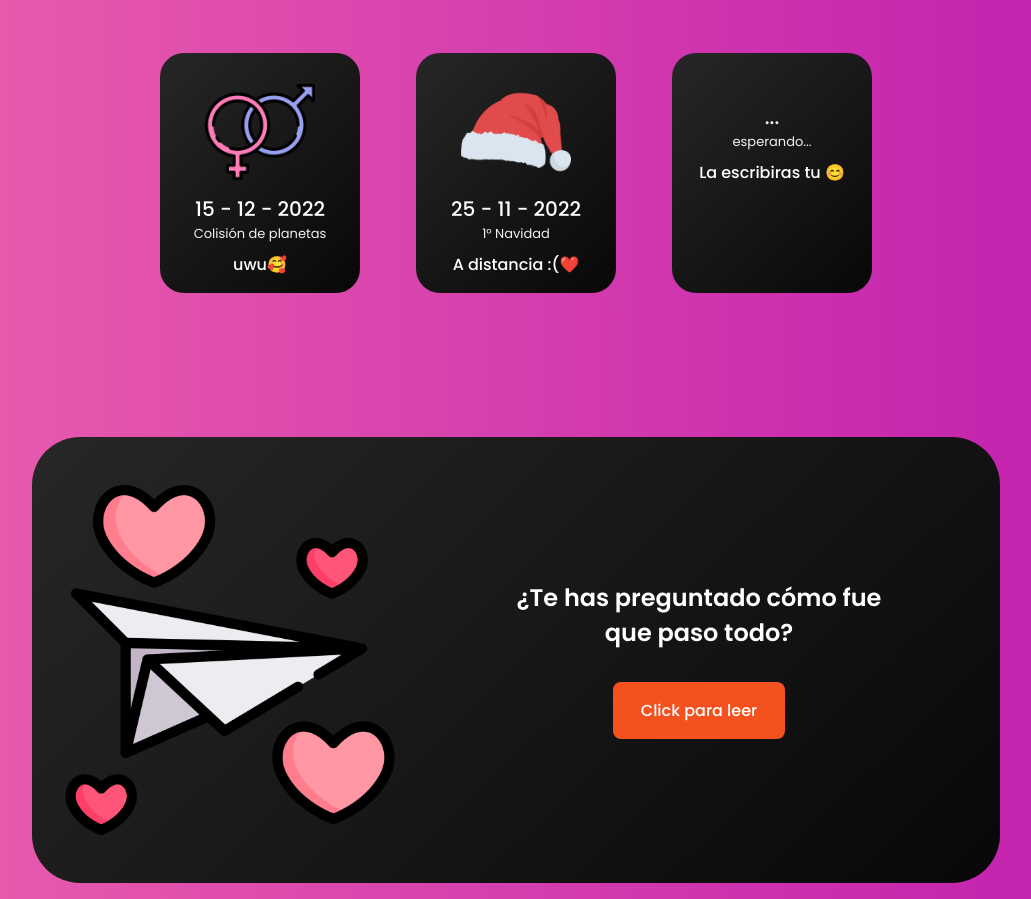
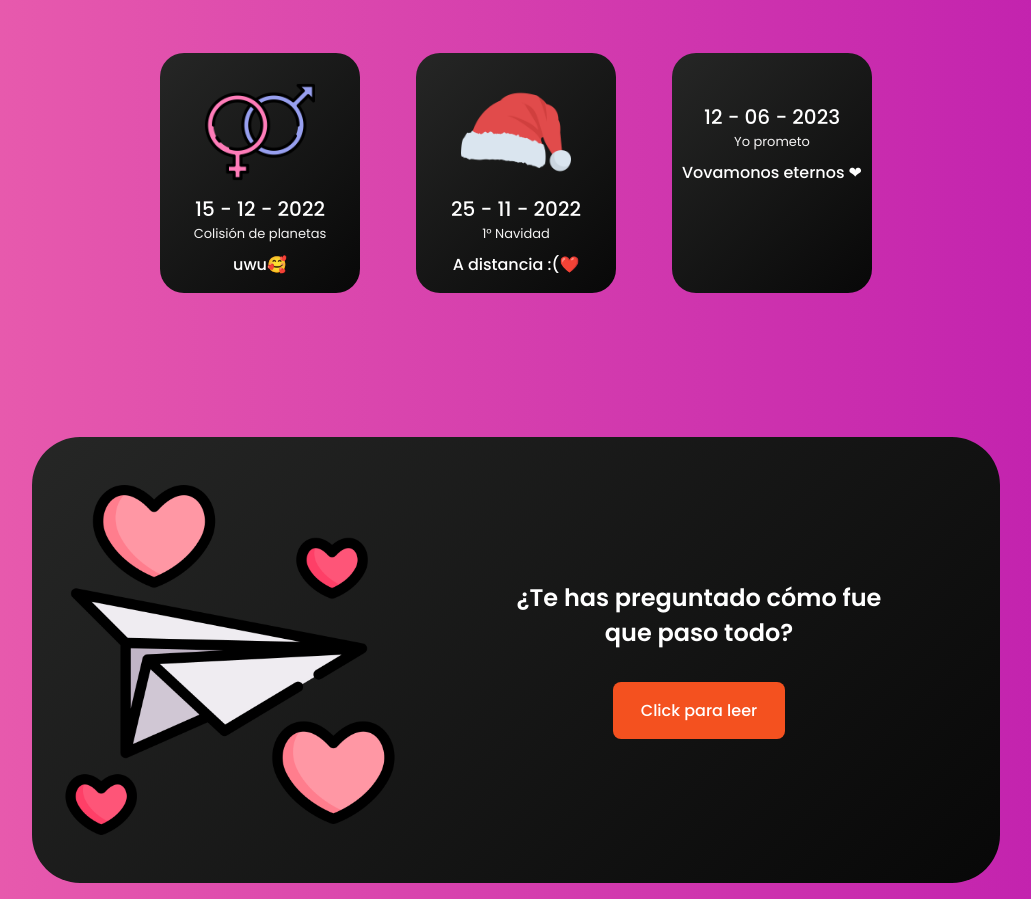
Before and after one commit to gabofto/gabofto.github.io, a plain HTML site: page index.html in a window 1280 px wide. Shown: the part 2735-3634 px from the top of the page, without its empty margins (124-1155 px from the left). Drawn offline with nearby package versions, Linux system fonts and the light colour scheme; files whose address does not match are found by name.

Commit message:
Update index.html

```diff
--- a/index.html
+++ b/index.html
@@ -326,9 +326,9 @@
               alt=""
               class="trick__img"
             />
-            <h3 class="trick__title">...</h3>
-            <span class="trick__subtitle">esperando...</span>
-            <span class="trick__price">La escribiras tu 😊</span>
+            <h3 class="trick__title">12 - 06 - 2023</h3>
+            <span class="trick__subtitle">Yo prometo</span>
+            <span class="trick__price">Vovamonos eternos ❤</span>
           </div>
         </div>
       </section>
```
